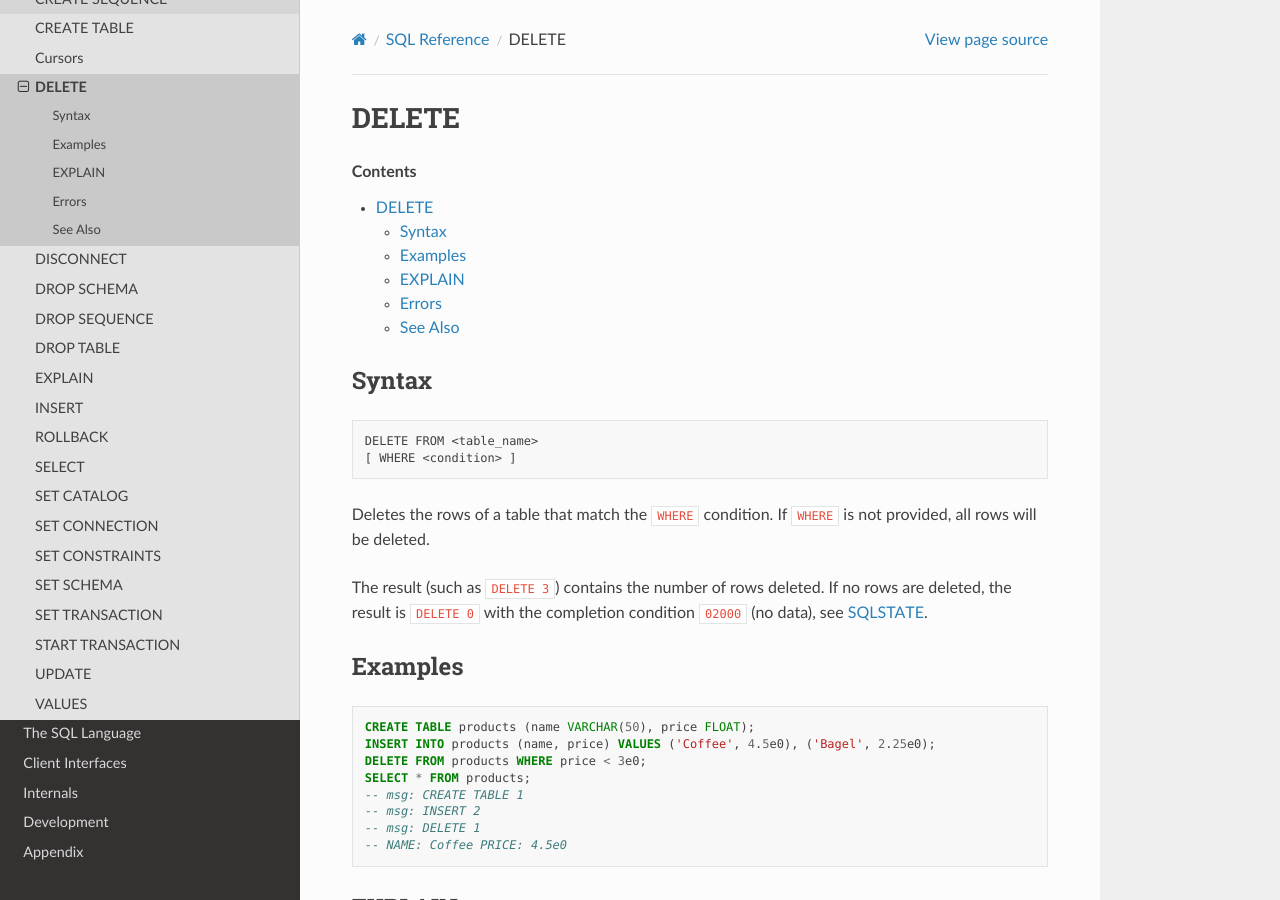
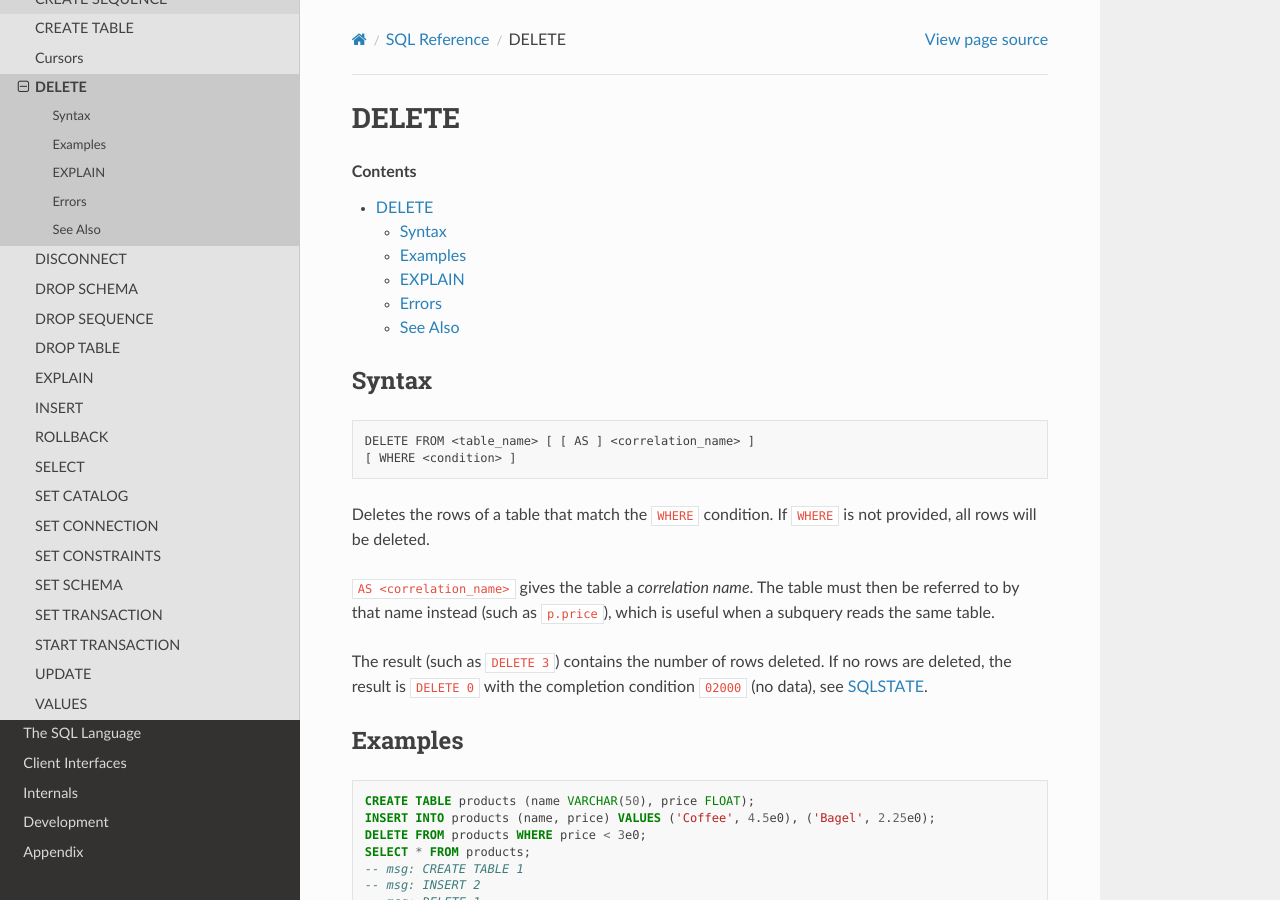
Before and after one commit to elliotchance/vsql, a Sphinx documentation site: the page built from docs/delete.rst, in a window 1280 px wide and 900 px high. Built offline with Sphinx 7.4.7 and the Read the Docs theme 3.1.0, drawn with Linux system fonts in a browser that asks for light colours.

Commit message:
language: Accept a correlation name in DELETE and UPDATE
The target table of a searched or positioned DELETE or UPDATE can now have a correlation name, with or without AS. It's the exposed name in the search condition and the set clauses, so the table's own name is hidden there, including in subqueries, and "DELETE FROM t AS u WHERE t.x = 1" fails with the same 42601 unknown column as a SELECT. This also holds when an UPDATE finds no rows, because its set clauses are still checked. A subquery can read the target table by its own name.

A derived column list isn't accepted, since the Format of these statements doesn't have one. A positioned statement still matches its cursor by the table name, not the correlation name.

Rows of a table with a correlation name were keyed by the quoted name, so a delimited correlation name such as "u v" or "lower" couldn't find its columns. That affected SELECT as well, and it's fixed here because DELETE and UPDATE read their rows the same way.

SQL E101-03
SQL E101-04
SQL E121-06
SQL E121-07

Fixes #793

Co-Authored-By: Claude Opus 5.5 <noreply@anthropic.com>

```diff
--- a/docs/delete.rst
+++ b/docs/delete.rst
@@ -8,11 +8,15 @@ Syntax
 
 .. code-block:: text
 
-  DELETE FROM <table_name>
+  DELETE FROM <table_name> [ [ AS ] <correlation_name> ]
   [ WHERE <condition> ]
 
 Deletes the rows of a table that match the ``WHERE`` condition. If ``WHERE`` is
 not provided, all rows will be deleted.
+
+``AS <correlation_name>`` gives the table a *correlation name*. The table must
+then be referred to by that name instead (such as ``p.price``), which is useful
+when a subquery reads the same table.
 
 The result (such as ``DELETE 3``) contains the number of rows deleted. If no
 rows are deleted, the result is ``DELETE 0`` with the completion condition
--- a/docs/language-c.rst
+++ b/docs/language-c.rst
@@ -305,8 +305,8 @@ parameters. The procedures use the cursor with these statements (see
    OPEN <cursor name>
    FETCH [ [ NEXT ] FROM ] <cursor name> INTO <parameter> [, <parameter> ]...
    CLOSE <cursor name>
-   DELETE FROM <table name> WHERE CURRENT OF <cursor name>
-   UPDATE <table name> SET ... WHERE CURRENT OF <cursor name>
+   DELETE FROM <table name> [ [ AS ] <correlation name> ] WHERE CURRENT OF <cursor name>
+   UPDATE <table name> [ [ AS ] <correlation name> ] SET ... WHERE CURRENT OF <cursor name>
 
 ``FETCH`` moves to the next row and sets the parameters to its values, the same
 as ``SELECT ... INTO``. After the last row, the ``SQLSTATE`` is ``02000`` (no
--- a/docs/standard/part2/20.txt
+++ b/docs/standard/part2/20.txt
@@ -729,7 +729,7 @@
 20.22/GR/3               implemented  vsql/std_2_14_6_close_statement.v libvsql/module/test_main.c
 20.22/CR/1               missing      - - an SQL-client module isn't flagged (#879)
 # 20.23, <dynamic delete statement: positioned>
-20.23                    implemented  vsql/std_2_13_4_sql_procedure_statement.v libvsql/module/test_main.c the same as a <delete statement: positioned>, so there's no <correlation name> (#793)
+20.23                    implemented  vsql/std_2_13_4_sql_procedure_statement.v libvsql/module/test_main.c the same as a <delete statement: positioned>
 20.23/SR/1               definition   - -
 20.23/SR/2               implemented  vsql/std_2_13_4_sql_procedure_statement.v vsql/sql_test.v
 20.23/SR/3               definition   - -
--- a/docs/update.rst
+++ b/docs/update.rst
@@ -8,11 +8,15 @@ Syntax
 
 .. code-block:: text
 
-  UPDATE <table_name>
+  UPDATE <table_name> [ [ AS ] <correlation_name> ]
   SET <column_name> = <value> , ...
   [ WHERE <condition> ]
 
 If ``WHERE`` is not provided, all records will be updated.
+
+``AS <correlation_name>`` gives the table a *correlation name*. The table must
+then be referred to by that name instead (such as ``p.price``), which is useful
+when a subquery reads the same table.
 
 A value can be ``DEFAULT``, which is the default value of the column (see
 :doc:`create-table`).
```
Also changed, not shown: docs/standard/part2/14.txt (+8 -8 lines), 13 other files.
